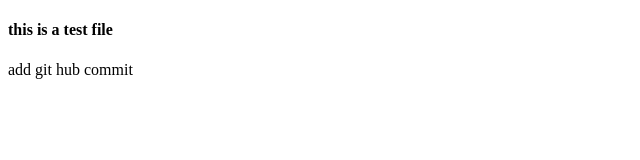
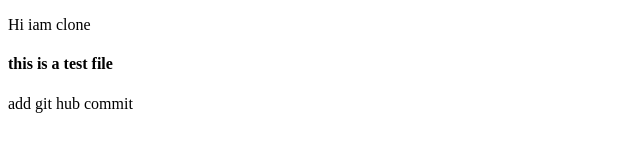
Before and after one commit to sarakhalili-it/cf-26-test, a plain HTML site: page index2.html in a window 1280 px wide. Shown: the whole page, without its empty margins (0-640 px from the left). Drawn offline with Linux system fonts and the light colour scheme.

Commit message:
cloneing

```diff
--- a/index2.html
+++ b/index2.html
@@ -6,6 +6,7 @@
     <title>Document</title>
   </head>
   <body>
+    <p>Hi iam clone</p>
     <h4>this is a test file</h4>
     <p>add git hub commit</p>
   </body>
```
